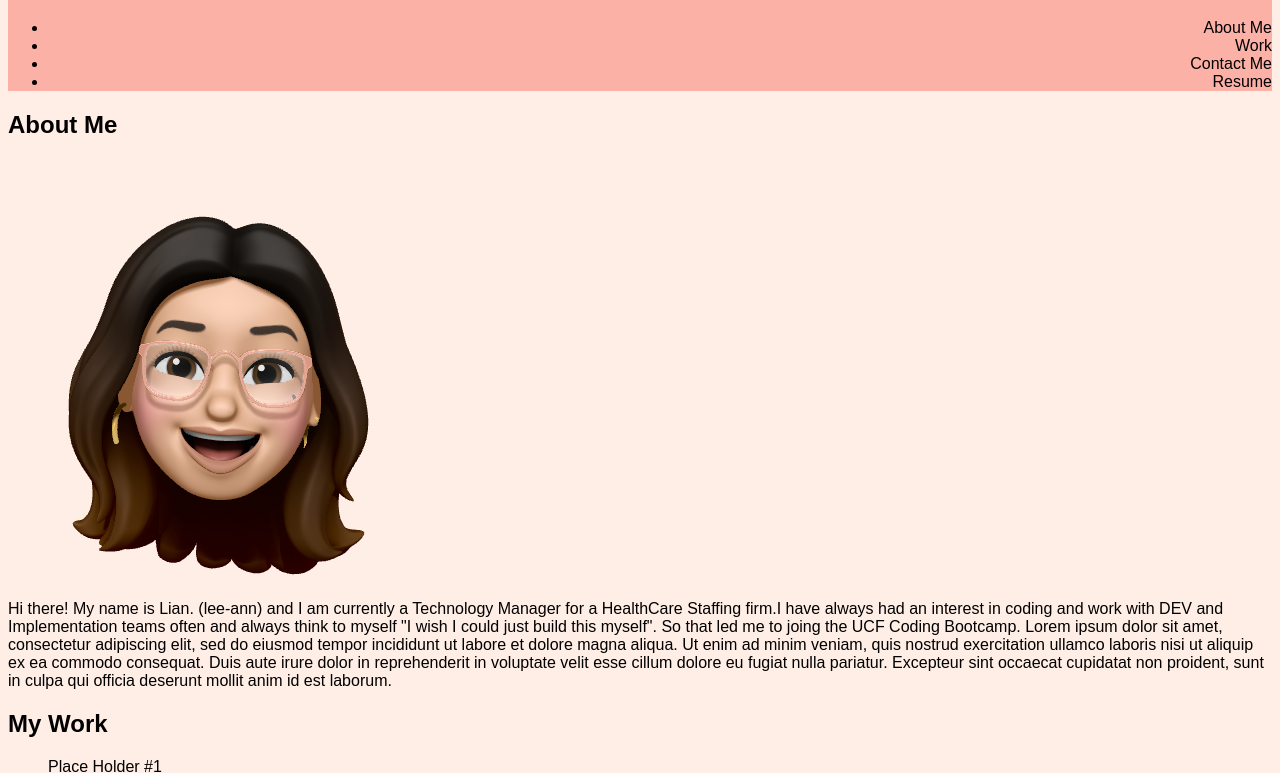
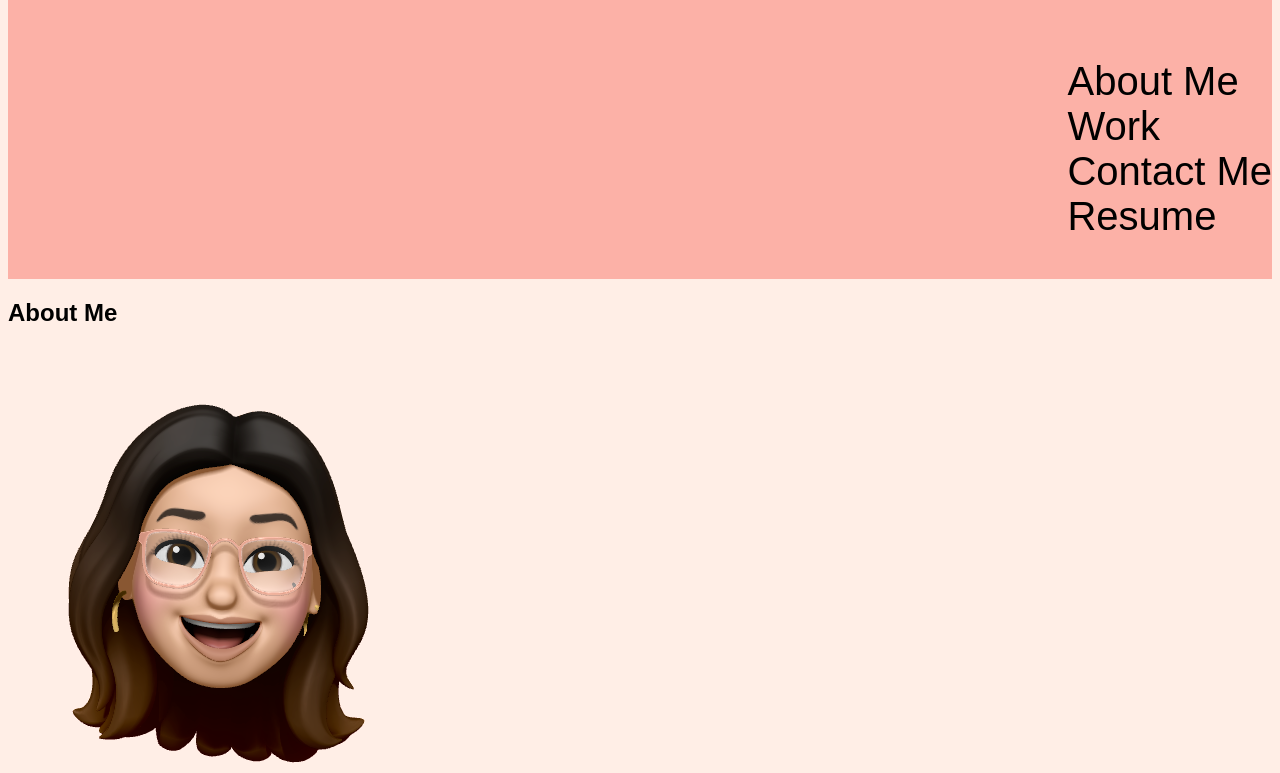
Before and after one commit to laps22/LAPS22-Portfolio, a plain HTML site: page index.html in a window 1280 px wide. Shown: the part 61-834 px from the top of the page. Drawn offline with Linux system fonts and the light colour scheme.

Commit message:
modified css

```diff
--- a/assets/css/style.css
+++ b/assets/css/style.css
@@ -4,11 +4,14 @@ header {
     text-align:left;
 }
 
+li {
+    list-style: none;
+}
+
 nav {
-    display:inline;
-    text-align: right;
-    list-style: none;
-    padding: 0%;
+    display:flex;
+    justify-content: right;
+    font-size: 40px;
 }
 
 body {
@@ -17,8 +20,11 @@ body {
 
 }
 
+.container {
+display:block;
+}
+
 section ul {
-    list-style: none;
     border: 10px solid color #83AF93;
 }
 
@@ -37,7 +43,6 @@ footer {
 }
 
 footer ul {
-    list-style: none;
     display: inline;
     text-align: center;
 }
```
